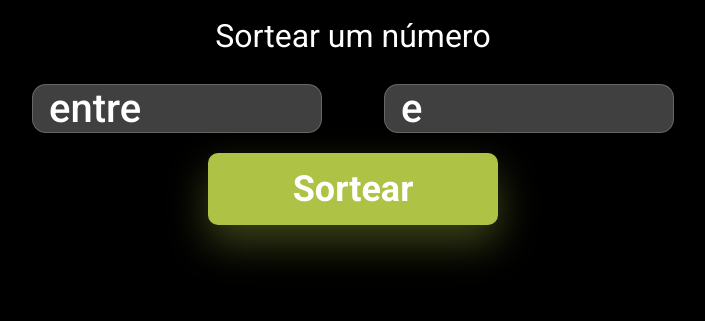
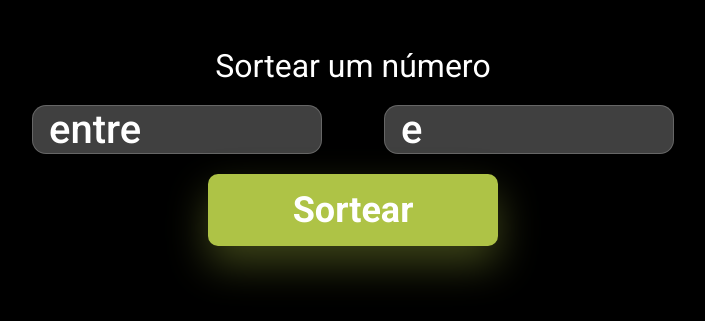
Before and after one commit to rafaelminali/Desafio-Sorteador, a plain HTML site: page index.html in a window 1280 px wide. Shown: the part 451-772 px from the top of the page, without its empty margins (287-992 px from the left). Drawn offline with Linux system fonts and the light colour scheme.

Commit message:
Ajuste final no espaçamento dos itens

```diff
--- a/styles.css
+++ b/styles.css
@@ -20,6 +20,7 @@ main {
     flex-direction: column;
     justify-content: center;
     padding: 10px;
+    gap: 20px
 }
 
 img {
@@ -33,13 +34,11 @@ h2 {
     font-size: 32px;
     font-weight: 400;
     color: var(--text-color);
-    margin-top: 10px;
     text-align: center;
 }
 
 .inputs {
     width: 100%;
-    margin-top: 29px;
     display: flex;
     align-items: center;
     flex-direction: row;
@@ -70,7 +69,6 @@ button {
     width: 100%;
     max-width: 290px;
     max-height: 72px;
-    margin-top: 20px;
     border-radius: 10px;
     border: none;
     background: var(--button-color);
```
